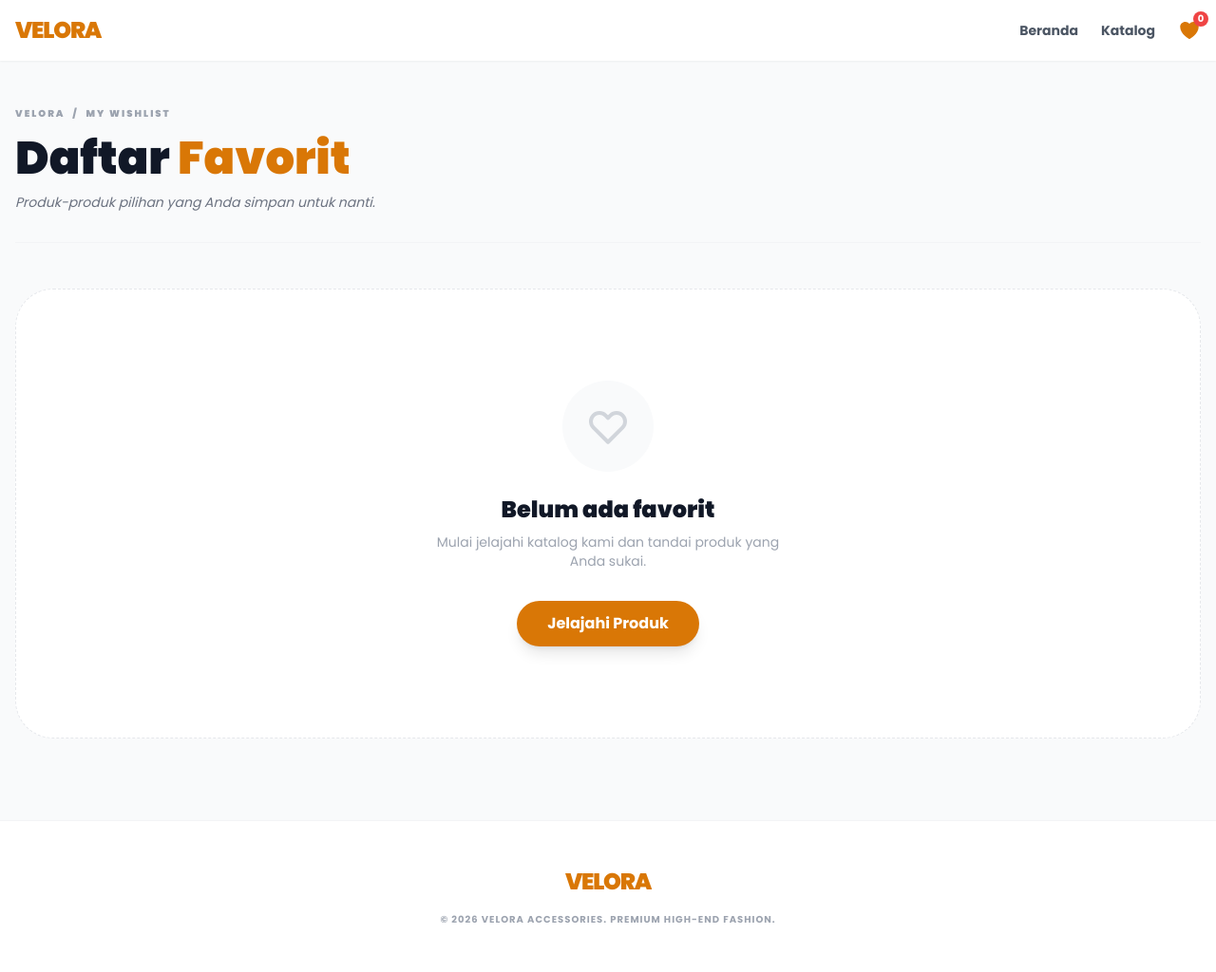
After one commit to agatha-05/velora, a Laravel app: page /wishlist in a window 1280 px wide. The commit adds this page. Shown: the whole page at 95% size. Run offline with Laravel 12, Linux system fonts and the light colour scheme; some libraries are stand-ins or nearby versions.

Commit message:
Wishlist

```diff
--- /dev/null
+++ b/resources/views/wishlist.blade.php
@@ -0,0 +1,126 @@
+<!DOCTYPE html>
+<html lang="id">
+<head>
+    <meta charset="UTF-8">
+    <meta name="viewport" content="width=device-width, initial-scale=1.0">
+    <title>Favorit Saya - Velora Accessories</title>
+    <script src="https://cdn.tailwindcss.com"></script>
+    <link href="https://fonts.googleapis.com/css2?family=Poppins:wght@300;400;600;700;900&display=swap" rel="stylesheet">
+    <style>body { font-family: 'Poppins', sans-serif; }</style>
+</head>
+<body class="bg-gray-50 text-gray-900">
+
+    <nav class="bg-white shadow-sm sticky top-0 z-50">
+        <div class="max-w-7xl mx-auto px-4 py-4 flex items-center justify-between">
+            <a href="/" class="text-2xl font-black text-amber-600 tracking-tighter">VELORA</a>
+
+            <div class="flex items-center gap-6 text-sm font-bold text-gray-600">
+                <a href="/" class="hover:text-amber-600 transition">Beranda</a>
+                <a href="/#katalog" class="hover:text-amber-600 transition">Katalog</a>
+                <div class="relative group">
+                    <svg xmlns="http://www.w3.org/2000/svg" class="h-6 w-6 text-amber-600" fill="currentColor" viewBox="0 0 24 24">
+                        <path d="M11.645 20.91l-.007-.003-.022-.012a15.247 15.247 0 01-.383-.218 25.18 25.18 0 01-4.244-3.17C4.688 15.36 2.25 12.174 2.25 8.25 2.25 5.322 4.714 3 7.688 3A5.5 5.5 0 0112 5.052 5.5 5.5 0 0116.313 3c2.973 0 5.437 2.322 5.437 5.25 0 3.925-2.438 7.111-4.739 9.256a25.175 25.175 0 01-4.244 3.17 15.247 15.247 0 01-.383.219l-.022.012-.007.004-.003.001z" />
+                    </svg>
+                    <span id="wishlist-count" class="absolute -top-2 -right-2 bg-red-500 text-white text-[10px] w-4 h-4 rounded-full flex items-center justify-center">0</span>
+                </div>
+            </div>
+        </div>
+    </nav>
+
+    <main class="max-w-7xl mx-auto px-4 py-12 min-h-screen">
+        <div class="mb-12 border-b border-gray-100 pb-8">
+            <nav class="flex mb-4 text-[10px] text-gray-400 uppercase tracking-[0.2em] font-black">
+                <a href="/" class="hover:text-amber-600">Velora</a>
+                <span class="mx-2">/</span>
+                <span>My Wishlist</span>
+            </nav>
+            <h1 class="text-3xl md:text-5xl font-black text-gray-900">
+                Daftar <span class="text-amber-600">Favorit</span>
+            </h1>
+            <p class="text-gray-500 mt-3 italic text-sm">Produk-produk pilihan yang Anda simpan untuk nanti.</p>
+        </div>
+
+        <div id="wishlist-container" class="grid grid-cols-2 md:grid-cols-4 gap-6 md:gap-8">
+            </div>
+
+        <div id="wishlist-empty" class="hidden text-center py-24 bg-white rounded-[40px] border border-dashed border-gray-200">
+            <div class="bg-gray-50 w-24 h-24 rounded-full flex items-center justify-center mx-auto mb-6">
+                <svg xmlns="http://www.w3.org/2000/svg" class="h-12 w-12 text-gray-300" fill="none" viewBox="0 0 24 24" stroke="currentColor">
+                    <path stroke-linecap="round" stroke-linejoin="round" stroke-width="2" d="M4.318 6.318a4.5 4.5 0 000 6.364L12 20.364l7.682-7.682a4.5 4.5 0 00-6.364-6.364L12 7.636l-1.318-1.318a4.5 4.5 0 00-6.364 0z" />
+                </svg>
+            </div>
+            <h3 class="text-2xl font-black text-gray-900">Belum ada favorit</h3>
+            <p class="text-gray-400 mt-2 max-w-sm mx-auto text-sm">Mulai jelajahi katalog kami dan tandai produk yang Anda sukai.</p>
+            <a href="/#katalog" class="inline-block mt-8 bg-amber-600 text-white px-8 py-3 rounded-full font-bold shadow-lg hover:bg-amber-700 transition-all">
+                Jelajahi Produk
+            </a>
+        </div>
+    </main>
+
+    <footer class="bg-white border-t border-gray-100 py-12">
+        <div class="max-w-7xl mx-auto px-4 text-center">
+            <span class="text-2xl font-black text-amber-600 tracking-tighter">VELORA</span>
+            <p class="text-gray-400 text-[10px] uppercase tracking-widest font-bold mt-4">
+                &copy; 2026 Velora Accessories. Premium High-End Fashion.
+            </p>
+        </div>
+    </footer>
+
+    <script>
+        function loadWishlist() {
+            let wishlist = JSON.parse(localStorage.getItem('velora_wishlist')) || [];
+            let container = document.getElementById('wishlist-container');
+            let emptyState = document.getElementById('wishlist-empty');
+            let countBadge = document.getElementById('wishlist-count');
+
+            // Update badge jumlah
+            countBadge.innerText = wishlist.length;
+
+            // Bersihkan container
+            container.innerHTML = '';
+
+            if (wishlist.length === 0) {
+                emptyState.classList.remove('hidden');
+                return;
+            } else {
+                emptyState.classList.add('hidden');
+            }
+
+            wishlist.forEach(item => {
+                let card = `
+                    <div class="group bg-white rounded-3xl border border-gray-100 overflow-hidden hover:shadow-xl transition-all relative flex flex-col h-full">
+                        <a href="/product/${item.slug}" class="block aspect-[4/5] overflow-hidden bg-gray-50">
+                            <img src="${item.image}" alt="${item.name}" class="w-full h-full object-cover group-hover:scale-105 transition duration-500">
+                        </a>
+                        <div class="p-5 flex flex-col flex-grow">
+                            <h3 class="text-sm font-bold text-gray-800 line-clamp-2 h-10 mb-2">${item.name}</h3>
+                            <p class="text-amber-600 font-black text-lg">Rp${parseInt(item.price).toLocaleString('id-ID')}</p>
+
+                            <div class="mt-4 pt-4 border-t border-gray-50 flex items-center justify-between">
+                                <a href="/product/${item.slug}" class="text-[10px] font-black uppercase tracking-widest text-gray-400 hover:text-amber-600">Detail</a>
+                                <button onclick="removeFromWishlist('${item.id}')" class="text-red-500 p-2 hover:bg-red-50 rounded-full transition">
+                                    <svg xmlns="http://www.w3.org/2000/svg" class="h-5 w-5" fill="none" viewBox="0 0 24 24" stroke="currentColor">
+                                        <path stroke-linecap="round" stroke-linejoin="round" stroke-width="2" d="M19 7l-.867 12.142A2 2 0 0116.138 21H7.862a2 2 0 01-1.995-1.858L5 7m5 4v6m4-6v6m1-10V4a1 1 0 00-1-1h-4a1 1 0 00-1 1v3M4 7h16" />
+                                    </svg>
+                                </button>
+                            </div>
+                        </div>
+                    </div>
+                `;
+                container.innerHTML += card;
+            });
+        }
+
+        function removeFromWishlist(id) {
+            let wishlist = JSON.parse(localStorage.getItem('velora_wishlist')) || [];
+            wishlist = wishlist.filter(item => item.id !== id);
+            localStorage.setItem('velora_wishlist', JSON.stringify(wishlist));
+            loadWishlist(); // Refresh tampilan tanpa reload halaman
+        }
+
+        // Jalankan saat halaman dimuat
+        document.addEventListener('DOMContentLoaded', loadWishlist);
+    </script>
+
+</body>
+</html>
--- a/routes/web.php
+++ b/routes/web.php
@@ -4,10 +4,11 @@ use Illuminate\Support\Facades\Route;
 use App\Livewire\ProductDetail;
 use App\Http\Controllers\ProductController;
 
-
-
 Route::get('/', [ProductController::class, 'index'])->name('home');
 
 Route::get('/product/{slug}', [ProductController::class, 'show'])->name('product.detail');
 
 Route::get('/search', [ProductController::class, 'search'])->name('search');
+
+// Tambahkan Route Wishlist di sini
+Route::view('/wishlist', 'wishlist')->name('wishlist');
```
Also changed, not shown: resources/views/home.blade.php (+32 -6 lines), resources/views/layouts/master.blade.php (+91 -13 lines).
